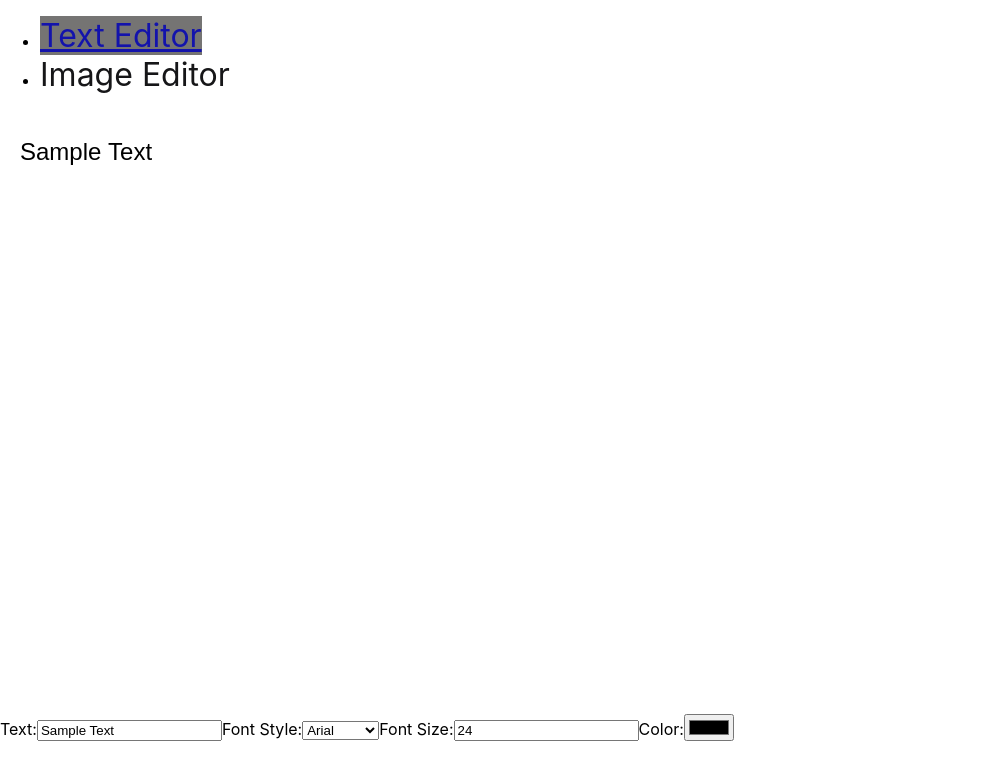
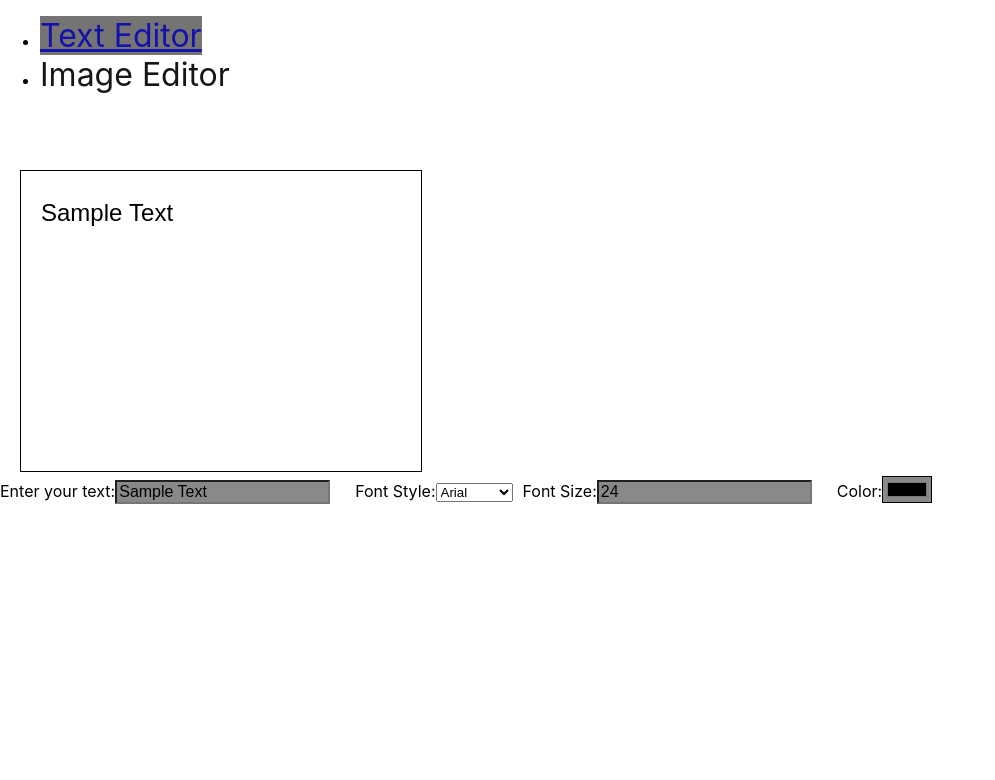
Before and after one commit to azharabbass123/mini-canva, a React (Create React App) app in the folder mini-canva/: page /text in a window 1280 px wide. Shown: the top 780 px of the page, without its empty margins (0-995 px from the left). Built offline with nearby package versions, Linux system fonts and the light colour scheme.

Commit message:
Navbar styling done.

```diff
--- a/mini-canva/src/App.css
+++ b/mini-canva/src/App.css
@@ -7,11 +7,11 @@
   pointer-events: none;
 }
 
-@media (prefers-reduced-motion: no-preference) {
+/* @media (prefers-reduced-motion: no-preference) {
   .App-logo {
     animation: App-logo-spin infinite 20s linear;
   }
-}
+} */
 
 .heading{
   margin: 5px auto;
@@ -41,7 +41,20 @@
 }
 #myCanvas{
   border: 1px solid black;
+  margin-left: 20px;
   margin-top: 60px;
+}
+.textCanva-container{
+  width: 100%;
+  align-items: center;
+}
+input{
+  margin-right: 15px;
+  background-color: rgb(138, 137, 136);
+  font-size: 1rem;
+}
+label{
+  margin-right: 10px;
 }
 .App-header {
   background-color: #282c34;
@@ -53,16 +66,3 @@
   font-size: calc(10px + 2vmin);
   color: white;
 }
-
-.App-link {
-  color: #61dafb;
-}
-
-@keyframes App-logo-spin {
-  from {
-    transform: rotate(0deg);
-  }
-  to {
-    transform: rotate(360deg);
-  }
-}
--- a/mini-canva/src/imageEditer.jsx
+++ b/mini-canva/src/imageEditer.jsx
@@ -62,7 +62,7 @@ const ImageEditor = () => {
   return (
     <div>
       <input type="file" accept="image/*" onChange={handleImageUpload} />
-      <canvas id="myCanvas" ref={canvasRef} width={800} height={600} onClick={() => handleSelectImage(null)} />
+      <canvas id="myCanvas" ref={canvasRef} width={500} height={400} onClick={() => handleSelectImage(null)} />
       <div>
         <button onClick={handleRotate}>Rotate</button>
         <button onClick={() => handleResize(1.1)}>Zoom In</button>
--- a/mini-canva/src/textEditer.jsx
+++ b/mini-canva/src/textEditer.jsx
@@ -33,16 +33,16 @@ const TextEditor = () => {
   };
 
   return (
-    <div>
-      <canvas ref={canvasRef} width={800} height={600} />
-      <div>
+    <div className='textCanva-container'>
+      <canvas id='myCanvas' ref={canvasRef} width={400} height={300} />
+      <div className='text-controls-container'>
         <label>
-          Text:
-          <input type="text" value={text} onChange={handleTextChange} />
+          Enter your text:
+          <input className='input-text' type="text" value={text} onChange={handleTextChange} />
         </label>
         <label>
           Font Style:
-          <select value={fontStyle} onChange={handleFontStyleChange}>
+          <select value={fontStyle} className='font-style' onChange={handleFontStyleChange}>
             <option value="Arial">Arial</option>
             <option value="Verdana">Verdana</option>
             <option value="Helvetica">Helvetica</option>
@@ -51,11 +51,11 @@ const TextEditor = () => {
         </label>
         <label>
           Font Size:
-          <input type="number" value={fontSize} onChange={handleFontSizeChange} />
+          <input className='font-size' type="number" value={fontSize} onChange={handleFontSizeChange} />
         </label>
         <label>
           Color:
-          <input type="color" value={color} onChange={handleColorChange} />
+          <input className='text-color' type="color" value={color} onChange={handleColorChange} />
         </label>
       </div>
     </div>
```
